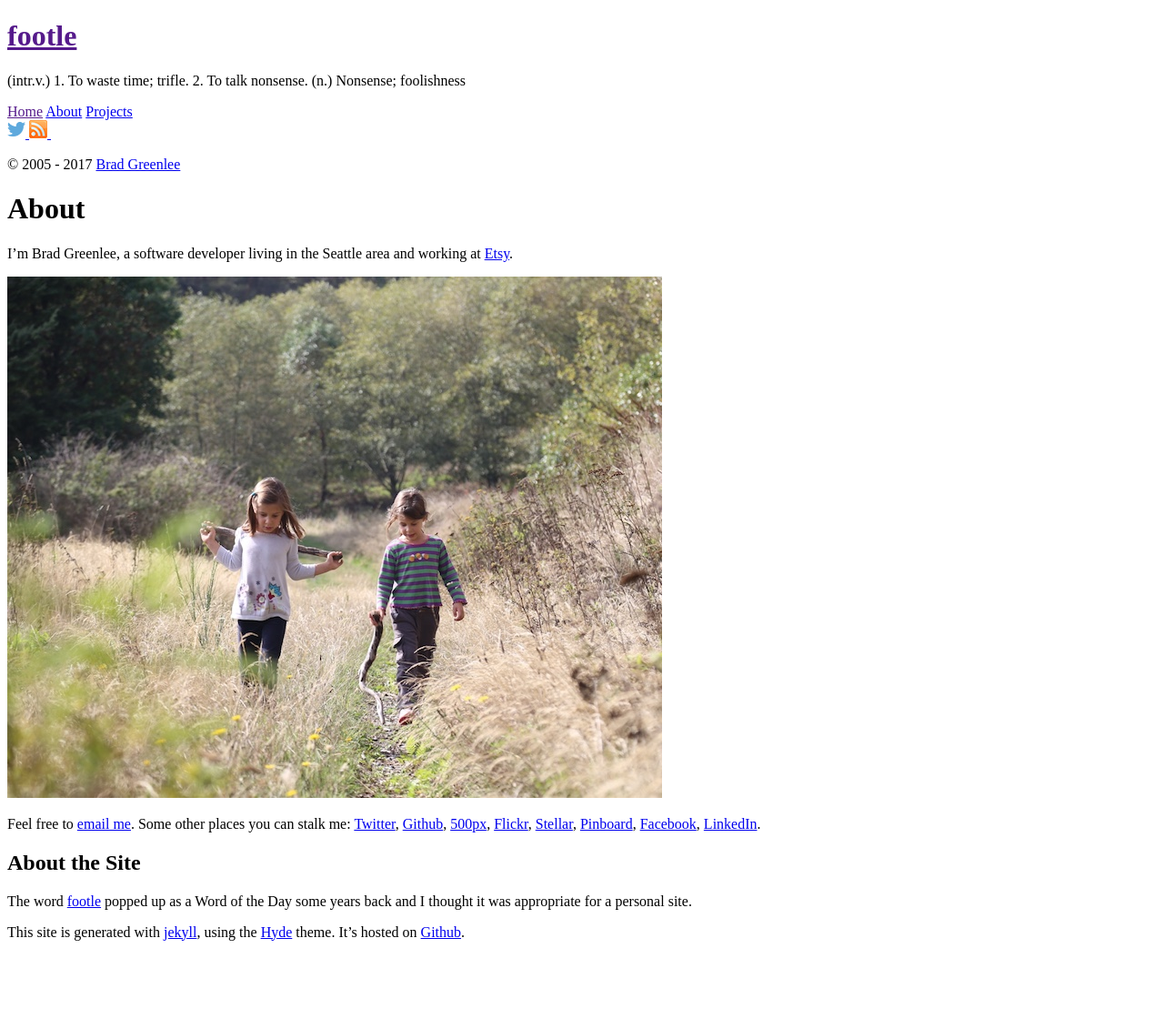
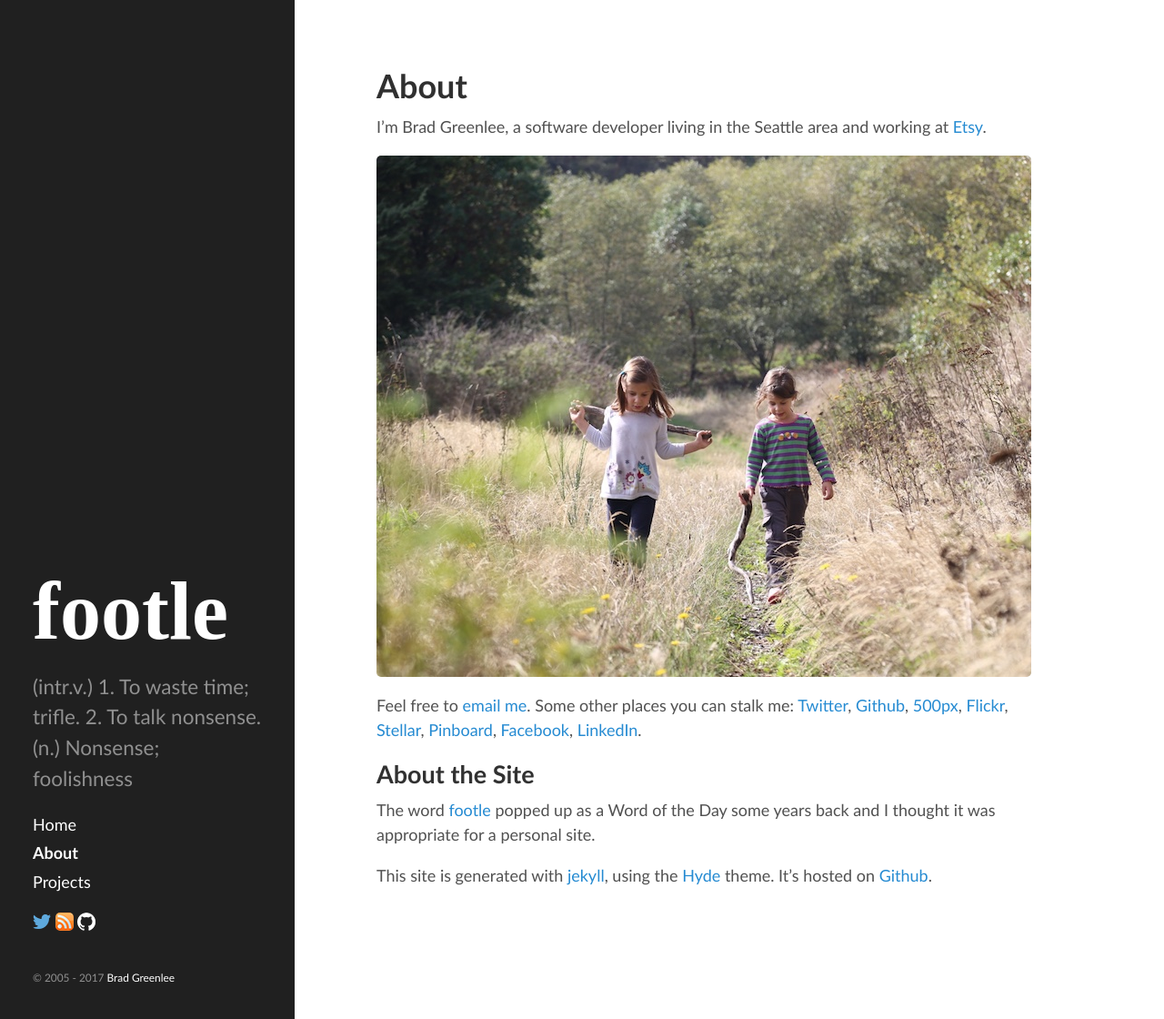
Before and after one commit to bgreenlee/bgreenlee.github.io, a Jekyll site: the page built from _pages/about.md, in a window 1280 px wide and 1120 px high. Shown: the whole window at 91% size. Built offline with Jekyll 4.4.1, drawn with Linux system fonts in a browser that asks for light colours; some web fonts are replaced.

Commit message:
Get rid of site.baseurl

```diff
--- a/404.html
+++ b/404.html
@@ -6,5 +6,5 @@
 
 <div class="page">
   <h1 class="page-title">404: Page not found</h1>
-  <p class="lead">Hmm. You seem to have followed a link to a page that doesn't exist. Please <a href="mailto:brad@footle.org">email me</a> if you found it on my site, and I'll fix it. In the meantime, you can <a href="{{ site.baseurl }}">head home</a>.</p>
+  <p class="lead">Hmm. You seem to have followed a link to a page that doesn't exist. Please <a href="mailto:brad@footle.org">email me</a> if you found it on my site, and I'll fix it. In the meantime, you can <a href="/">head home</a>.</p>
 </div>
--- a/_includes/head.html
+++ b/_includes/head.html
@@ -15,16 +15,16 @@
   </title>
 
   <!-- CSS -->
-  <link rel="stylesheet" href="{{ site.baseurl }}public/css/application.css">
-<!--   <link rel="stylesheet" href="{{ site.baseurl }}public/css/poole.css">
-  <link rel="stylesheet" href="{{ site.baseurl }}public/css/syntax.css">
-  <link rel="stylesheet" href="{{ site.baseurl }}public/css/hyde.css">
-  <link rel="stylesheet" href="{{ site.baseurl }}public/css/style.css">
+  <link rel="stylesheet" href="/public/css/application.css">
+<!--   <link rel="stylesheet" href="/public/css/poole.css">
+  <link rel="stylesheet" href="/public/css/syntax.css">
+  <link rel="stylesheet" href="/public/css/hyde.css">
+  <link rel="stylesheet" href="/public/css/style.css">
  -->  <link rel="stylesheet" type="text/css" href="//fonts.googleapis.com/css?family=Nixie+One">
 
   <!-- Icons -->
-  <link rel="apple-touch-icon-precomposed" sizes="144x144" href="{{ site.baseurl }}public/apple-touch-icon-144-precomposed.png">
-                                 <link rel="shortcut icon" href="{{ site.baseurl }}public/favicon.ico">
+  <link rel="apple-touch-icon-precomposed" sizes="144x144" href="/public/apple-touch-icon-144-precomposed.png">
+                                 <link rel="shortcut icon" href="/public/favicon.ico">
 
   <!-- RSS -->
   <link rel="alternate" type="application/rss+xml" title="RSS" href="/atom.xml">
--- a/_includes/sidebar.html
+++ b/_includes/sidebar.html
@@ -2,7 +2,7 @@
   <div class="container sidebar-sticky">
     <div class="sidebar-about">
       <h1>
-        <a href="{{ site.baseurl }}">
+        <a href="/">
           {{ site.title }}
         </a>
       </h1>
@@ -10,7 +10,7 @@
     </div>
 
     <nav class="sidebar-nav">
-      <a class="sidebar-nav-item{% if page.url == site.baseurl %} active{% endif %}" href="{{ site.baseurl }}">Home</a>
+      <a class="sidebar-nav-item{% if page.url == '/' %} active{% endif %}" href="/">Home</a>
 
       {% comment %}
         The code below dynamically generates a sidebar nav of pages with
--- a/index.html
+++ b/index.html
@@ -33,15 +33,15 @@
 
 <div class="pagination">
   {% if paginator.next_page %}
-    <a class="pagination-item older" href="{{ site.baseurl }}page{{paginator.next_page}}">Older</a>
+    <a class="pagination-item older" href="/page{{paginator.next_page}}">Older</a>
   {% else %}
     <span class="pagination-item older">Older</span>
   {% endif %}
   {% if paginator.previous_page %}
     {% if paginator.page == 2 %}
-      <a class="pagination-item newer" href="{{ site.baseurl }}">Newer</a>
+      <a class="pagination-item newer" href="/">Newer</a>
     {% else %}
-      <a class="pagination-item newer" href="{{ site.baseurl }}page{{paginator.previous_page}}">Newer</a>
+      <a class="pagination-item newer" href="/page{{paginator.previous_page}}">Newer</a>
     {% endif %}
   {% else %}
     <span class="pagination-item newer">Newer</span>
```
